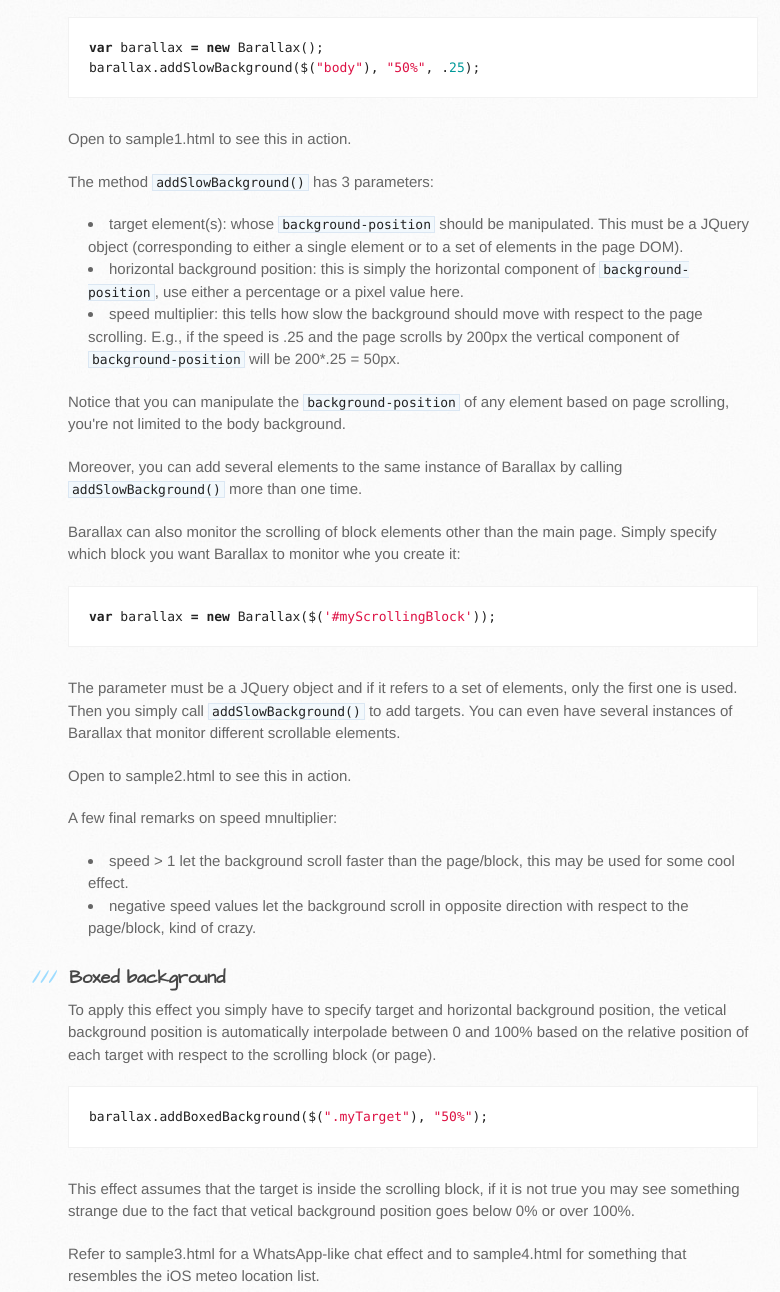
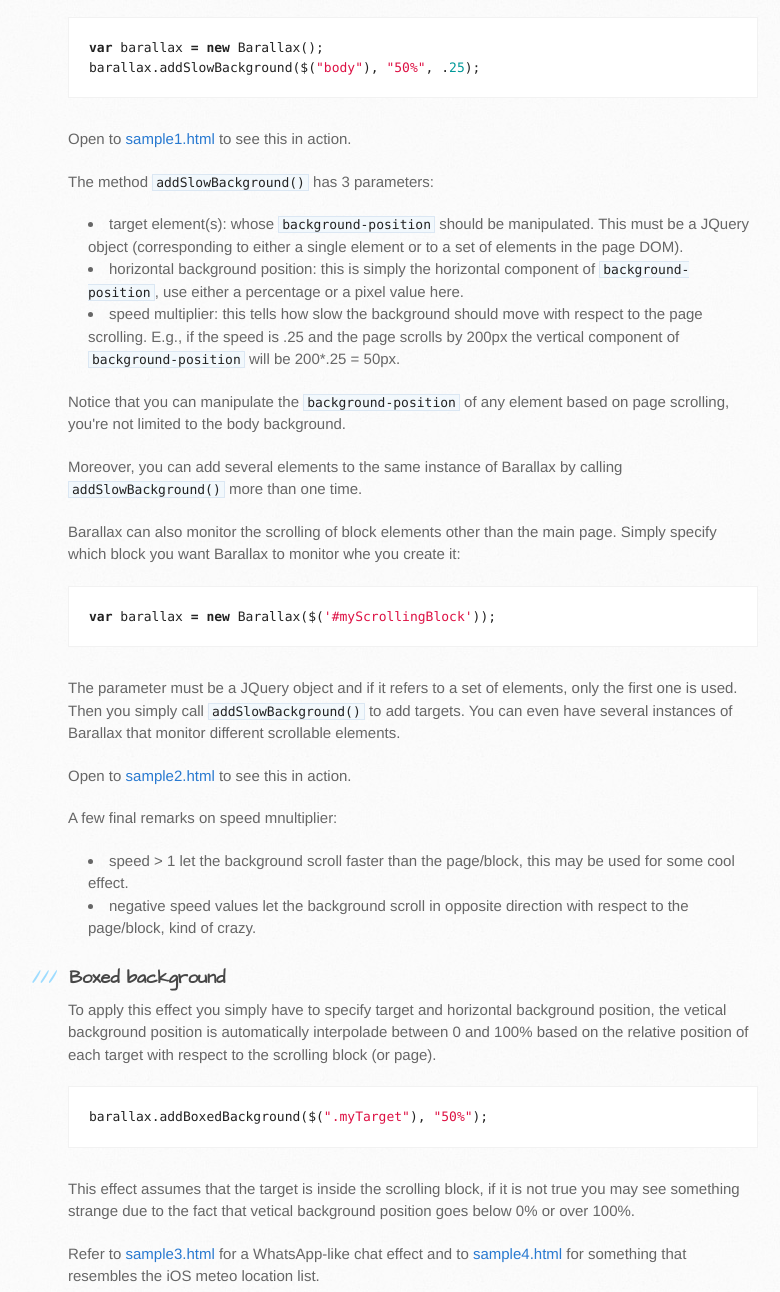
Before and after one commit to SaverioCaminiti/Barallax, a plain HTML site: page index.html in a window 1280 px wide. Shown: the part 971-2263 px from the top of the page, without its empty margins (102-882 px from the left). Drawn offline with Linux system fonts and the light colour scheme.

Commit message:
samples added

```diff
--- a/index.html
+++ b/index.html
@@ -64,7 +64,7 @@ The former is the one you can see on Spotify website, Google Play, and many othe
 <span class="nx">barallax</span><span class="p">.</span><span class="nx">addSlowBackground</span><span class="p">(</span><span class="nx">$</span><span class="p">(</span><span class="s2">"body"</span><span class="p">),</span> <span class="s2">"50%"</span><span class="p">,</span> <span class="p">.</span><span class="mi">25</span><span class="p">);</span>
 </pre></div>
 
-<p>Open to sample1.html to see this in action.</p>
+<p>Open to <a href="samples\sample1.html">sample1.html</a> to see this in action.</p>
 
 <p>The method <code>addSlowBackground()</code> has 3 parameters:</p>
 
@@ -85,7 +85,7 @@ The former is the one you can see on Spotify website, Google Play, and many othe
 Then you simply call <code>addSlowBackground()</code> to add targets.
 You can even have several instances of Barallax that monitor different scrollable elements.</p>
 
-<p>Open to sample2.html to see this in action.</p>
+<p>Open to <a href="samples\sample2.html">sample2.html</a> to see this in action.</p>
 
 <p>A few final remarks on speed mnultiplier:</p>
 
@@ -102,7 +102,7 @@ You can even have several instances of Barallax that monitor different scrollabl
 
 <p>This effect assumes that the target is inside the scrolling block, if it is not true you may see something strange due to the fact that vetical background position goes below 0% or over 100%.</p>
 
-<p>Refer to sample3.html for a WhatsApp-like chat effect and to sample4.html for something that resembles the iOS meteo location list.</p>
+<p>Refer to <a href="samples\sample3.html">sample3.html</a> for a WhatsApp-like chat effect and to <a href="samples\sample4.html">sample4.html</a> for something that resembles the iOS meteo location list.</p>
 
 <h3>
 <a name="remove" class="anchor" href="#remove"><span class="octicon octicon-link"></span></a>Remove</h3>
```
